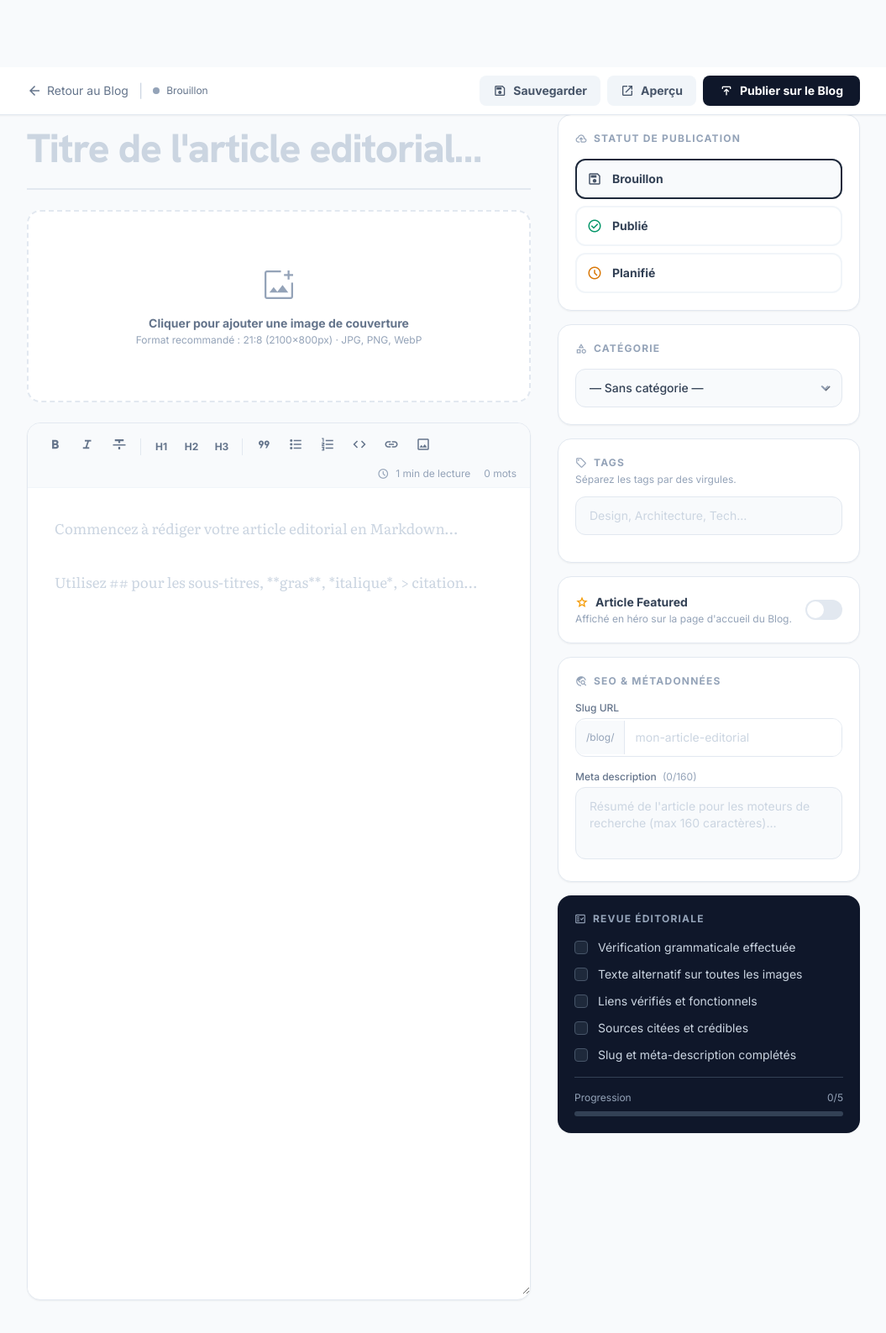
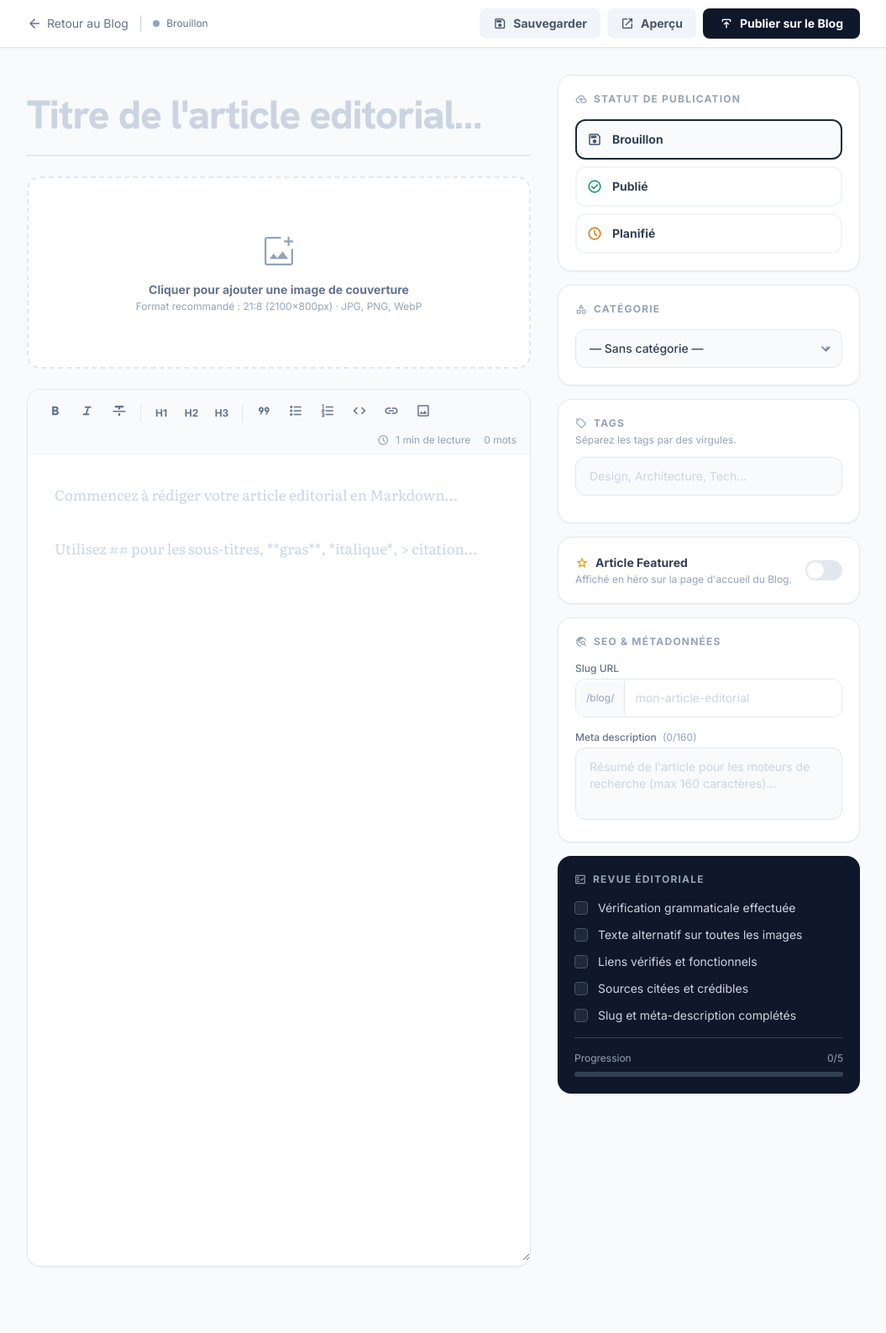
Before and after one commit to Powellfgn17/blog-system, a Laravel app: page /blog/create in a window 1280 px wide. Shown: the part 81-1668 px from the top of the page at 84% size, without its empty margins (112-1167 px from the left). Run offline with Laravel 12, Linux system fonts and the light colour scheme; a user stored in the database is signed in; data comes from the database, SQL or seed files in the repository; parts of the project's set-up code (start-up, migrations or seed data) failed here and were passed over; some libraries are stand-ins or nearby versions.

Commit message:
ajustement

```diff
--- a/resources/views/blog/create.blade.php
+++ b/resources/views/blog/create.blade.php
@@ -8,10 +8,10 @@
     $currentStatus = old('status', $isEdit ? $post->status : 'draft');
 @endphp
 
-<div class="min-h-screen bg-slate-50">
+<div class="min-h-screen bg-slate-50 -mt-10">
 
     {{-- ─── Editor Top Bar ──────────────────────────────────────── --}}
-    <div class="sticky top-[80px] z-40 bg-white border-b border-slate-200 shadow-sm">
+    <div class="sticky top-0 z-40 bg-white border-b border-slate-200 shadow-sm">
         <div class="max-w-[1400px] mx-auto px-6 md:px-10 h-14 flex items-center justify-between gap-4">
             <div class="flex items-center gap-3">
                 <a href="{{ route('blog.index') }}" class="flex items-center gap-1.5 text-slate-500 hover:text-slate-800 transition-colors group">
@@ -195,7 +195,7 @@
         {{-- ══════════════════════════════════════════════════════
              RIGHT — Editorial Settings Sidebar
         ══════════════════════════════════════════════════════ --}}
-        <aside class="flex flex-col gap-4 xl:sticky xl:top-[136px]">
+        <aside class="flex flex-col gap-4 xl:sticky xl:top-[88px]">
 
             {{-- ── Publication Status ── --}}
             <div class="bg-white border border-slate-200 rounded-2xl p-5 shadow-sm">
--- a/resources/views/community/create.blade.php
+++ b/resources/views/community/create.blade.php
@@ -26,10 +26,10 @@
     }
 </style>
 
-<div class="min-h-screen bg-slate-50">
+<div class="min-h-screen bg-slate-50 -mt-10">
 
     {{-- ─── Editor Top Bar ──────────────────────────────────────── --}}
-    <div class="sticky top-[80px] z-40 bg-white border-b border-slate-200 shadow-sm">
+    <div class="sticky top-0 z-40 bg-white border-b border-slate-200 shadow-sm">
         <div class="max-w-[1400px] mx-auto px-6 md:px-10 h-14 flex items-center justify-between gap-4">
             <div class="flex items-center gap-3">
                 <a href="{{ route('community.index') }}" class="flex items-center gap-1.5 text-slate-500 hover:text-community-indigo transition-colors group">
@@ -204,7 +204,7 @@
         {{-- ══════════════════════════════════════════════════════
              RIGHT — Sidebar
         ══════════════════════════════════════════════════════ --}}
-        <aside class="flex flex-col gap-4 xl:sticky xl:top-[136px]">
+        <aside class="flex flex-col gap-4 xl:sticky xl:top-[88px]">
 
             {{-- ── Settings ── --}}
             <div class="bg-white border border-slate-200 rounded-2xl p-5 shadow-sm">
```
